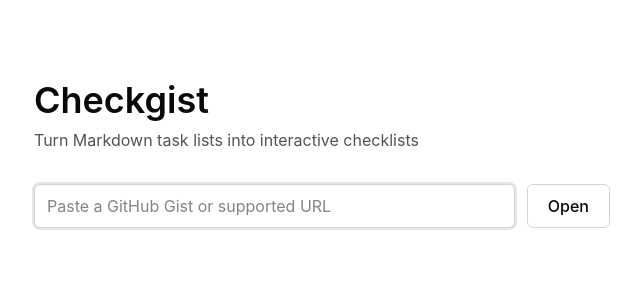
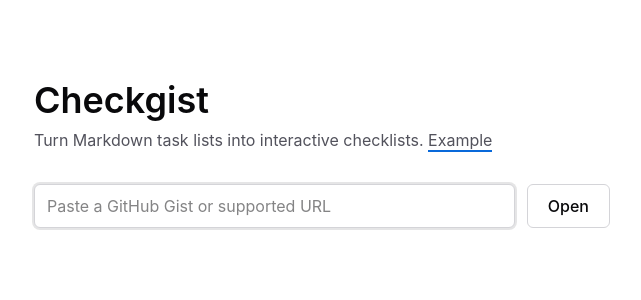
Before and after one commit to pongo/checkgist, a Vue app: page / in a window 1280 px wide. Shown: the top 300 px of the page, without its empty margins (318-959 px from the left). Built offline with nearby package versions, Linux system fonts and the light colour scheme.

Commit message:
Add example link on homepage hero

```diff
--- a/src/views/HomeView.vue
+++ b/src/views/HomeView.vue
@@ -42,7 +42,12 @@ onMounted(() => {
       <div>
         <h1 class="text-4xl font-semibold tracking-normal">Checkgist</h1>
         <p class="mt-2 text-base text-zinc-600 dark:text-zinc-400">
-          Turn Markdown task lists into interactive checklists
+          Turn Markdown task lists into interactive checklists.
+          <RouterLink
+            to="/gist.github.com/6850950b2f317048e6c59fe2878c1fda"
+            class="border-b-2 border-[#0969da] hover:text-[#0969da] dark:hover:text-[#4493f8] dark:border-[#4493f8]"
+            >Example</RouterLink
+          >
         </p>
       </div>
 
```
